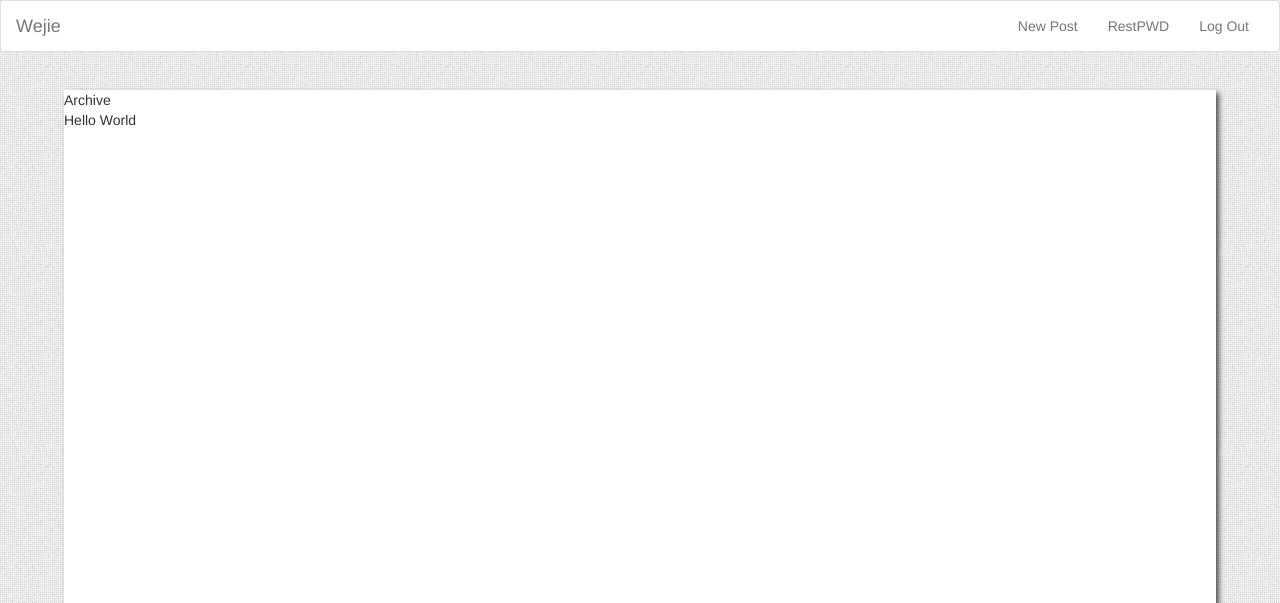
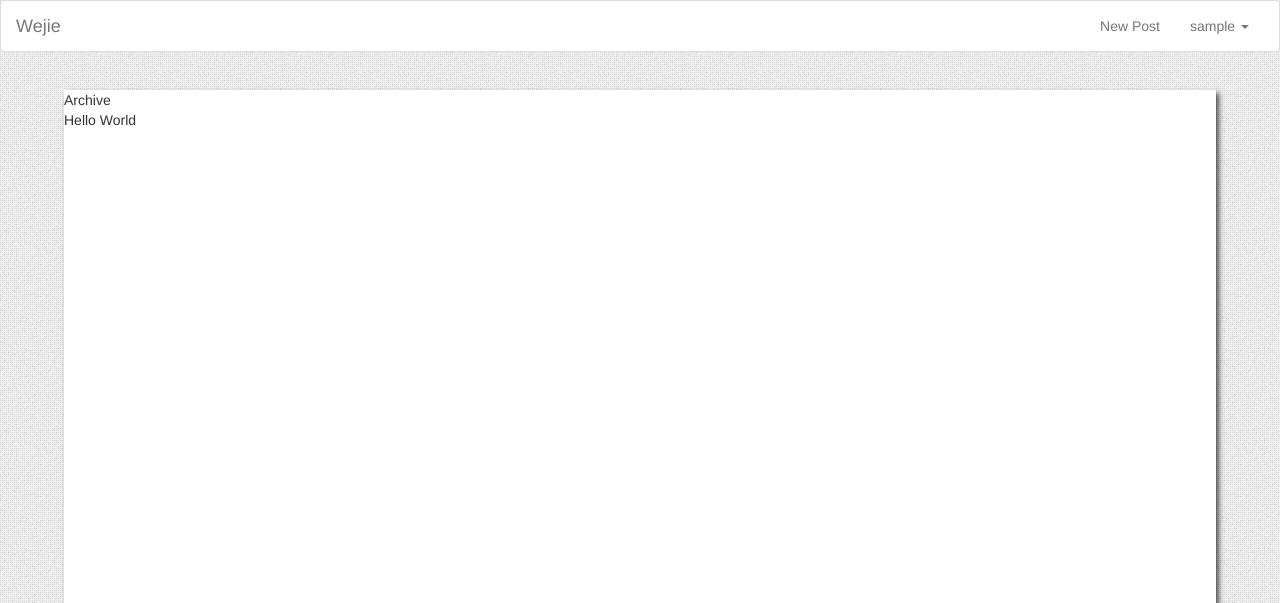
Before and after one commit to WeJie/flask-practice, a Flask app: page /archive/ in a window 1280 px wide. Shown: the top 603 px of the page. Run offline with Flask 2, Linux system fonts and the light colour scheme; the visitor is signed in with stand-in values (Sample User, id 1); data comes from the database, SQL or seed files in the repository; some libraries are stand-ins or nearby versions.

Commit message:
Change index view
Move the resetpwd and logout button into dropdown menu.

```diff
--- a/app/templates/_navbar.html
+++ b/app/templates/_navbar.html
@@ -16,12 +16,23 @@
 {#        <li><a href="{{ url_for('main.tags') }}">Tags</a></li>#}
 {#      </ul>#}
 
-      <ul class="nav navbar-nav navbar-right">
+      <ul class="nav navbar-nav navbar-right ">
         {% if current_user.is_authenticated %}
           <li><a href="{{ url_for('main.create_post') }}">New Post</a></li>
-          <li role="separator" class="divider"></li>
-          <li><a href="{{ url_for('auth.reset_pwd') }}">RestPWD</a></li>
-          <li><a href="{{ url_for('auth.logout') }}">Log Out</a></li>
+          <li class="dropdown">
+            <a href="#"
+               class="dropdown-toggle"
+               data-toggle="dropdown"
+               role="button"
+               aria-haspopup="true"
+               aria-expanded="false">
+              {{ current_user.username }} <span class="caret"></span>
+            </a>
+            <ul class="dropdown-menu">
+              <li><a href="{{ url_for('auth.reset_pwd') }}">RestPWD</a></li>
+              <li><a href="{{ url_for('auth.logout') }}">Log Out</a></li>
+            </ul>
+          </li>
         {% endif %}
       </ul>
     </div>
```
